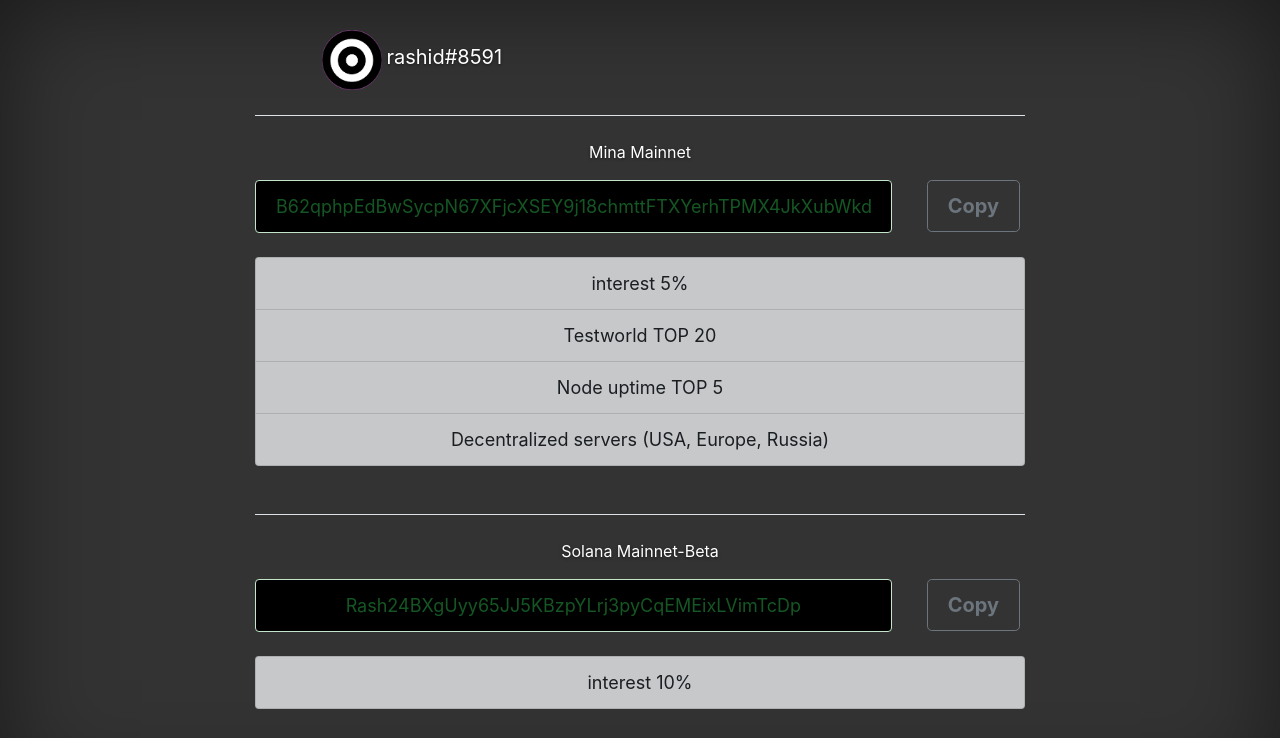
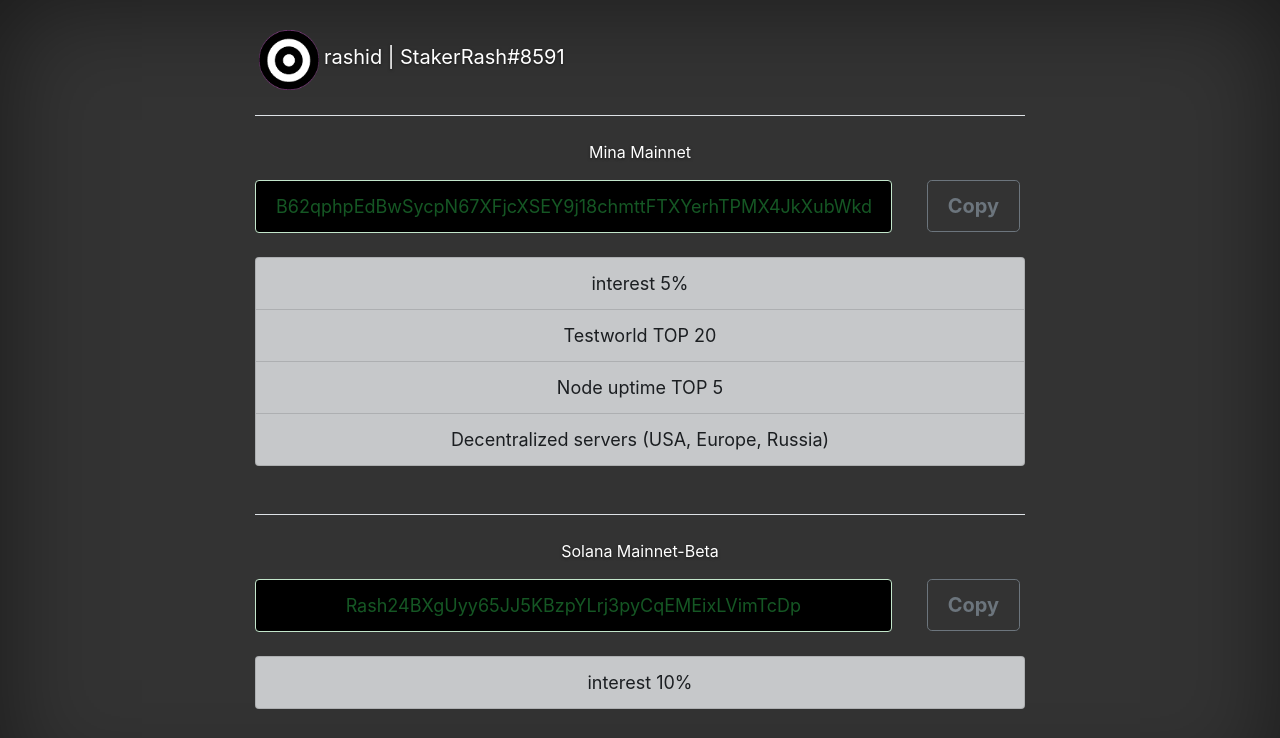
Before and after one commit to rashidovich/validator_rash, a plain HTML site: page index.html in a window 1280 px wide. Shown: the top 738 px of the page. Drawn offline with Linux system fonts and the light colour scheme.

Commit message:
updating validator discord name

```diff
--- a/index.html
+++ b/index.html
@@ -24,7 +24,7 @@
         <div class="inner">
           <div class="clearfix">
             <img src="vendor/bootstrap/img/circle-cropped.png" alt="..." class="ico">
-            <a class="navbar-brand" href="#">rashid#8591</a>
+            <a class="navbar-brand" href="#">rashid | StakerRash#8591</a>
           </div>
         </div>
       </div>
```
